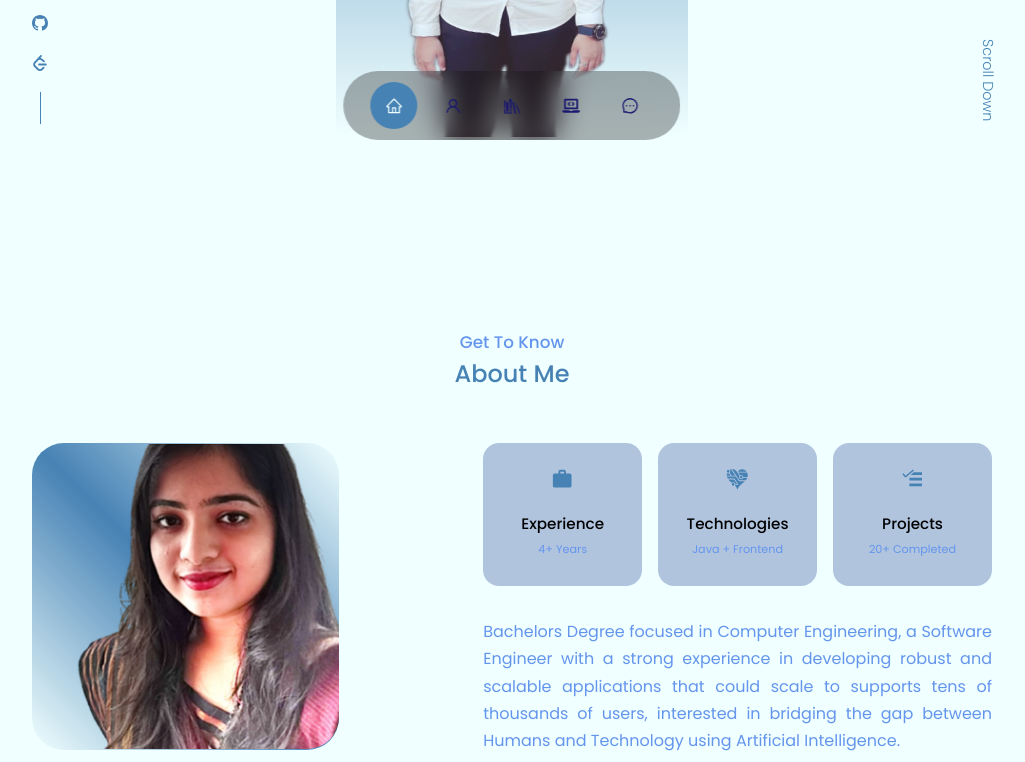
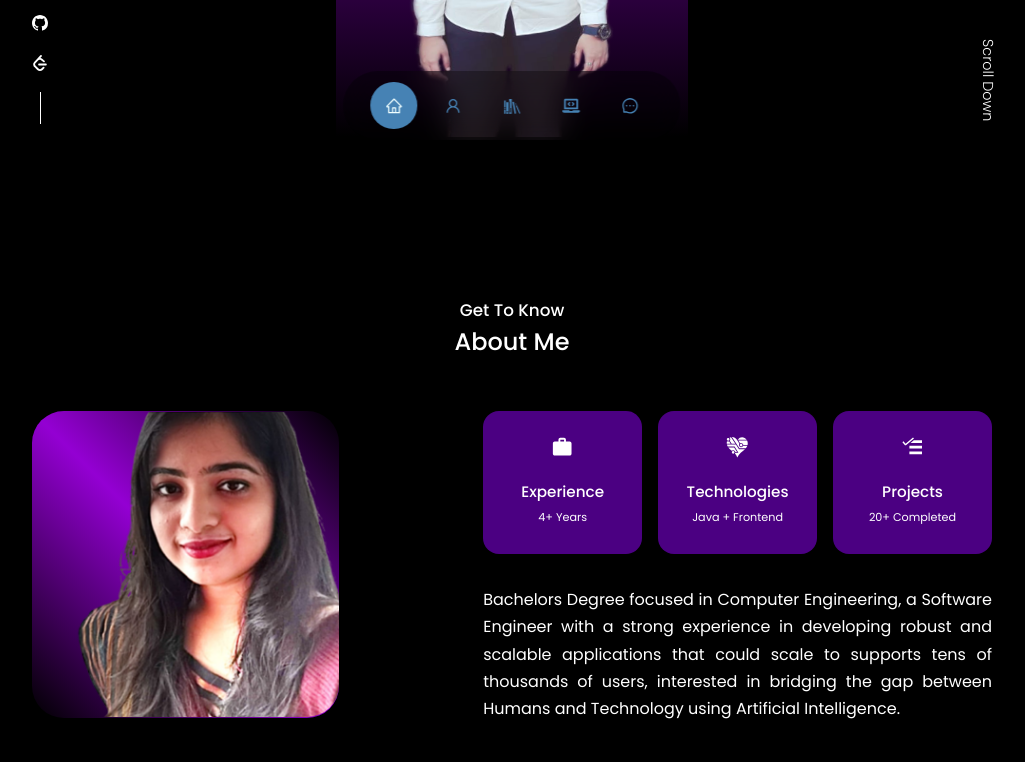
Before and after one commit to gaikwadapurva/gaikwadapurva.github.io, a React (Create React App) app: page / in a window 1280 px wide. Shown: the part 628-1390 px from the top of the page, without its empty margins (128-1153 px from the left). Built offline with nearby package versions, Linux system fonts and the light colour scheme.

Commit message:
CSS changes for colours across

```diff
--- a/src/components/about/about.css
+++ b/src/components/about/about.css
@@ -1,8 +1,3 @@
-#about {
-    min-height: 100vh;
-    padding-top: 2rem;
-}
-
 .about__container {
     display: grid;
     grid-template-columns: 32% 53%;
@@ -13,7 +8,7 @@
     width: 100%;
     aspect-ratio: 1/1;
     border-radius: 2rem;
-    background: linear-gradient(45deg, transparent, var(--color-primary), transparent);
+    background: linear-gradient(45deg, transparent, var(--color-hover), transparent);
     display: grid;
     place-items: center;
 }
@@ -38,7 +33,7 @@ p {
 }
 
 .about__card {
-    background: var(--color-bg-variant);
+    background: var(--color-nohover);
     border: 1px solid transparent;
     border-radius: 1rem;
     padding: 1.5rem;
@@ -46,13 +41,13 @@ p {
 }
 
 .about__card:hover {
-    background: transparent;
-    border-color: var(--color-black);
+    background: var(--color-hover);
+    border-color: transparent;
     cursor: default;
 }
 
 .about__icon {
-    color: var(--color-primary);
+    color: var(--color-white);
     font-size: 1.4rem;
     margin-bottom: 1rem;
 }
@@ -63,12 +58,12 @@ p {
 
 .about__card small {
     font-size: 0.7rem;
-    color: var(--color-dark);
+    color: var(--color-white);
 }
 
 .about__content p {
     margin: 2rem 0 2.6rem;
-    color: var(--color-dark);
+    color: var(--color-white);
 }
 
 /* ================================ MEDIA QUERIES (MEDIUM DEVICES) ================================ */
--- a/src/components/contact/contact.css
+++ b/src/components/contact/contact.css
@@ -12,7 +12,7 @@
 }
 
 .contact__option {
-    background: var(--color-bg-variant);
+    background: var(--color-nohover);
     padding: 0.8rem;
     border-radius: 1.2rem;
     text-align: center;
@@ -21,8 +21,8 @@
 }
 
 .contact__option:hover {
-    background: transparent;
-    border-color: var(--color-black);
+    background: var(--color-hover);
+    border-color: transparent;
 }
 
 .contact__option-icon {
@@ -49,9 +49,9 @@ input, textarea {
     padding: 1.5rem;
     border-radius: 0.5rem;
     background: transparent;
-    border: 2px solid var(--color-dark);
+    border: 2px solid var(--color-white);
     resize: none;
-    color: var(--color-black);
+    color: var(--color-white);
 }
 
 /* ================================ MEDIA QUERIES (MEDIUM DEVICES) ================================ */
--- a/src/components/experience/Experience.jsx
+++ b/src/components/experience/Experience.jsx
@@ -50,7 +50,7 @@ const Experience = () => {
       <div className="container experience__container">
         <div className="experience__details">
           <div className='experience__detail'>
-            <div className='experience_title'>
+            <div className={isRia ? 'experience_title active_title' : 'experience_title'}>
               <h5>
                 <div>
                   <span className='job_title'>
@@ -91,7 +91,7 @@ const Experience = () => {
           </div>
 
           <div className='experience__detail'>
-            <div className='experience_title'>
+            <div className={isItiviti ? 'experience_title active_title' : 'experience_title'}>
               <h5>
                 <div>
                   <span className='job_title'>
@@ -130,7 +130,7 @@ const Experience = () => {
           </div>
 
           <div className='experience__detail'>
-            <div className="experience_title">
+            <div className={isMediaNet ? 'experience_title active_title' : 'experience_title'}>
               <h5>
                 <div>
                   <span className='job_title'>
--- a/src/components/experience/experience.css
+++ b/src/components/experience/experience.css
@@ -13,13 +13,18 @@
     width: 100%;
     padding: 15px 20px;
     display: flex;
-    background: var(--color-bg-variant);
+    background: var(--color-nohover);
+    color: var(--color-white);
     align-items: center;
     position: relative;
     border-radius: 0.7rem;
     margin-bottom: 0.9rem;
     border: 1px solid transparent;
     transition: var(--transition);
+}
+
+.active_title {
+    background: var(--color-hover);
 }
 
 h5 {
@@ -55,7 +60,8 @@ ul.exp {
     width: 100%;
     padding: 15px 20px;
     display: inline-block;
-    background: var(--color-primary-variant);
+    background: var(--color-expjobdesc);
+    color: var(--color-white);
     border-radius: 0.7rem;
     border: 1px solid transparent;
     overflow: hidden;
@@ -67,9 +73,10 @@ ul.exp {
     margin-bottom: 0;
 }
 
-a.company__website {
+a .company__website {
     font-weight: 600;
     padding: 0.8rem;
+    color: var(--color-white);
 }
 
 /* ================================ MEDIA QUERIES (MEDIUM DEVICES) ================================ */
--- a/src/components/footer/footer.css
+++ b/src/components/footer/footer.css
@@ -1,5 +1,5 @@
 footer {
-    background: var(--color-primary);
+    background: var(--color-nohover);
     padding: 3rem 0;
     text-align: center;
     font-size: 0.9rem;
--- a/src/components/header/header.css
+++ b/src/components/header/header.css
@@ -31,17 +31,25 @@ header {
     bottom: 3rem;
 }
 
+.header__socials a {
+    color: var(--color-white);
+}
+
+.header__socials a:hover {
+    color: var(--color-primary);
+}
+
 .header__socials::after {
     content: '';
     width: 1px;
     height: 2rem;
-    background: var(--color-primary);
+    background: var(--color-white);
 }
 
 /* =============================== ME =============================== */
 
 .me {
-    background: linear-gradient(var(--color-primary), transparent);
+    background: linear-gradient(var(--color-hover), transparent);
     width: 22rem;
     height: 30rem;
     position: absolute;
@@ -67,6 +75,10 @@ header {
     font-size: 0.9rem;
 }
 
+.scroll__down:hover {
+    color: var(--color-primary);
+}
+
 /* ================================ MEDIA QUERIES (MEDIUM DEVICES) ================================ */
 
 @media screen and (max-width: 1024px) {
--- a/src/components/nav/nav.css
+++ b/src/components/nav/nav.css
@@ -19,7 +19,7 @@ nav a {
     padding: 0.9rem;
     border-radius: 50%;
     display: flex;
-    color: var(--color-darkblue);
+    color: var(--color-primary);
     font-size: 1.1rem;
 }
 
--- a/src/components/skills/skills.css
+++ b/src/components/skills/skills.css
@@ -5,7 +5,7 @@
 }
 
 .skills__container > div {
-    background: var(--color-bg-variant);
+    background: var(--color-nohover);
     padding: 2.4rem 5rem;
     border-radius: 2rem;
     border: 1px solid transparent;
@@ -13,15 +13,15 @@
 }
 
 .skills__container > div:hover {
-    background: transparent;
-    border-color: var(--color-black);
+    background: var(--color-hover);
+    border-color: transparent;
     cursor: default;
 }
 
 .skills__container > div h3 {
     text-align: center;
     margin-bottom: 2rem;
-    color: var(--color-primary);
+    color: var(--color-white);
 }
 
 .skills__content {
@@ -37,7 +37,7 @@
 
 .skills__details-icon {
     margin-top: 6px;
-    color: var(--color-primary);
+    color: var(--color-white);
 }
 
 /* ================================ MEDIA QUERIES (MEDIUM DEVICES) ================================ */
--- a/src/index.css
+++ b/src/index.css
@@ -11,13 +11,18 @@
 
 :root {
     --color-bg: #F0FFFF;
-    --color-bg-variant: #B0C4DE;
+    --color-bg-variant: #F0F8FF;
     --color-primary: #4682B4;
-    --color-primary-variant: #F5F5F5;
+    --color-primary-variant: #DCDCDC;
     --color-pink: #FFDAB9;
+    --color-white: #fff;
     --color-black: #000000;
     --color-dark: #6495ED;
     --color-darkblue: #191970;
+    --color-hover: #9400D3;
+    --color-mediumhover: #BA55D3;
+    --color-nohover: #4B0082;
+    --color-expjobdesc: #241d41;
     --transition: all 400ms ease;
     --transition-experience: all 1200ms ease;
     --container-width-lg: 75%;
@@ -35,8 +40,8 @@ html {
 
 body {
     font-family: 'Poppins', sans-serif;
-    background: var(--color-bg);
-    color: var(--color-black);
+    background: var(--color-black);
+    color: var(--color-white);
     line-height: 1.7;
 }
 
@@ -61,20 +66,20 @@ section {
 
 section > h2, section > h5 {
     text-align: center;
-    color: var(--color-dark);
+    color: var(--color-white);
 }
 
 section > h2 {
-    color: var(--color-primary);
+    color: var(--color-white);
     margin-bottom: 3rem;
 }
 
 .text-light {
-    color: var(--color-dark);
+    color: var(--color-white);
 }
 
 a {
-    color: var(--color-primary);
+    color: var(--color-white);
     transition: var(--transition);
 }
 
@@ -85,22 +90,22 @@ a:hover {
 .btn {
     width: max-content;
     display: inline-block;
-    color: var(--color-primary);
+    color: var(--color-white);
     padding: 0.75rem 1.2rem;
     border-radius: 0.4rem;
     cursor: pointer;
-    border: 1px solid var(--color-primary);
+    border: 1px solid var(--color-hover);
     transition: var(--transition);
 }
 
 .btn:hover {
-    background: var(--color-black);
-    color: var(--color-bg);
+    background: var(--color-hover);
+    color: var(--color-white);
     border-color: transparent;
 }
 
 .btn-primary {
-    background: var(--color-primary);
+    background: var(--color-nohover);
     color: var(--color-bg);
 }
 
```
Also changed, not shown: src/assets/me1.png.
